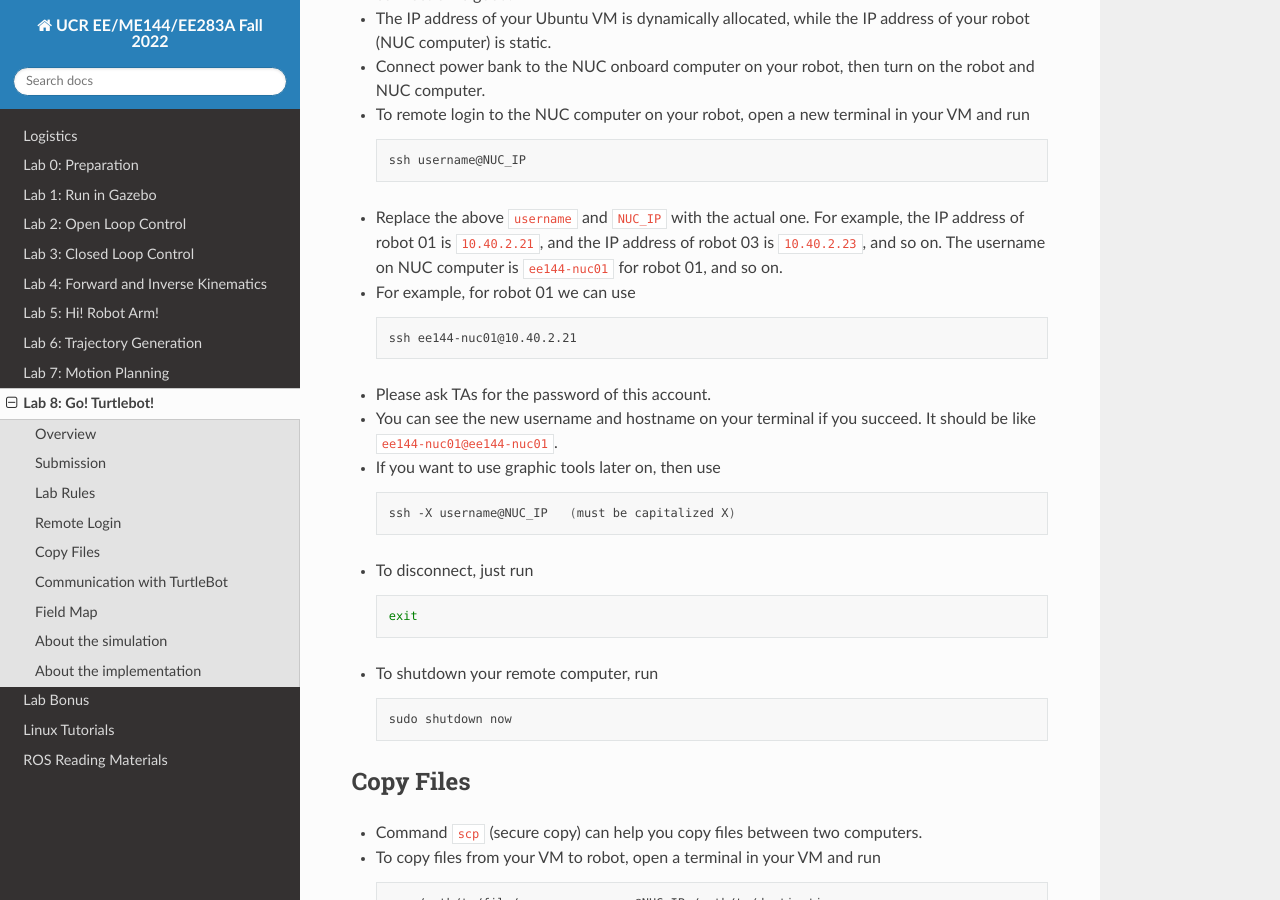
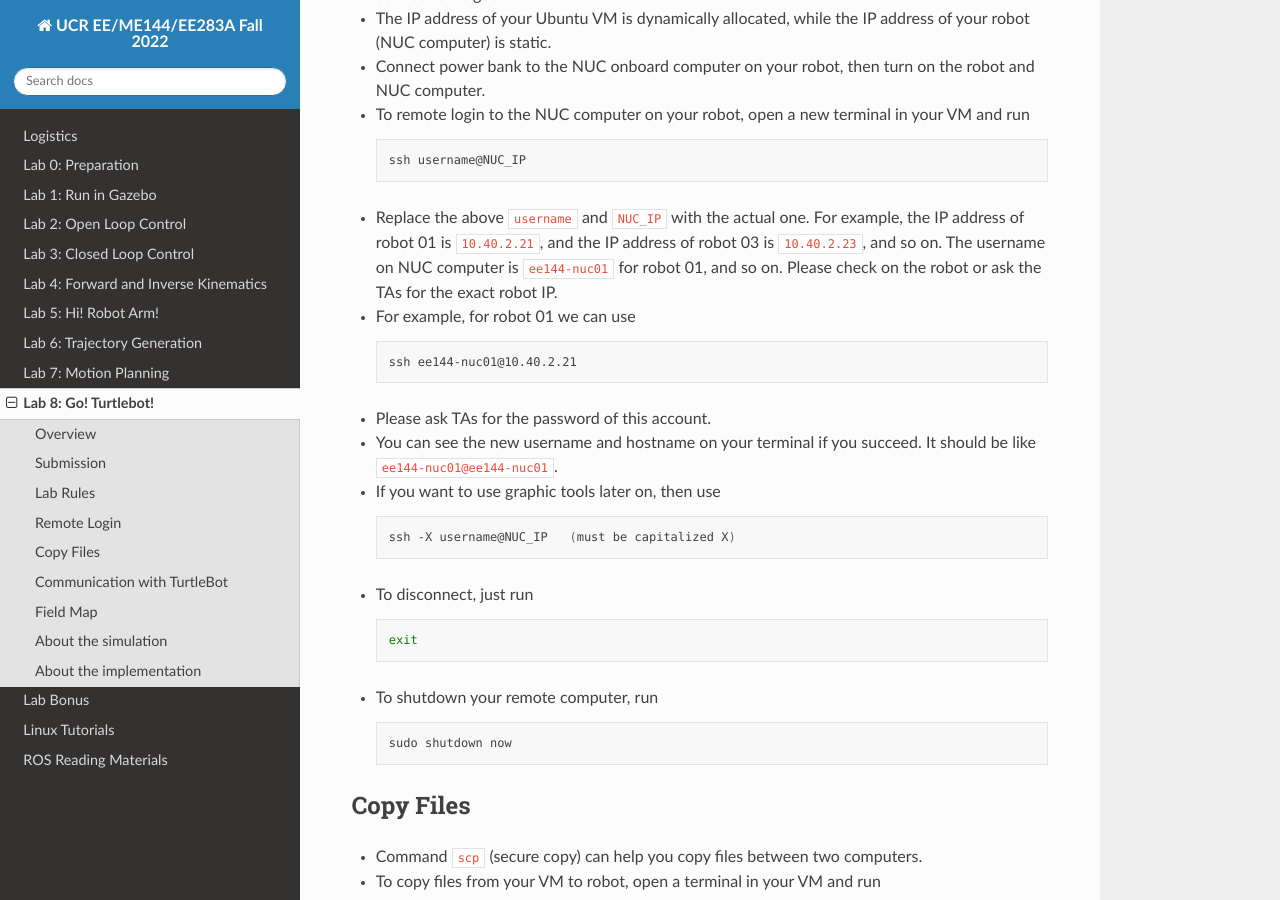
Before and after one commit to UCR-Robotics/ee144, a Sphinx documentation site: the page built from docs/lab8.rst, in a window 1280 px wide and 900 px high, scrolled down 1387 px. Built offline with Sphinx 7.4.7 and the Read the Docs theme 2.0.0, drawn with Linux system fonts in a browser that asks for light colours.

Commit message:
Update lab8.rst

```diff
--- a/docs/lab8.rst
+++ b/docs/lab8.rst
@@ -91,6 +91,7 @@ Remote Login
   For example, the IP address of robot 01 is ``10.40.2.21``,
   and the IP address of robot 03 is ``10.40.2.23``, and so on.
   The username on NUC computer is ``ee144-nuc01`` for robot 01, and so on.
+  Please check on the robot or ask the TAs for the exact robot IP.
 
 - For example, for robot 01 we can use
 
```
